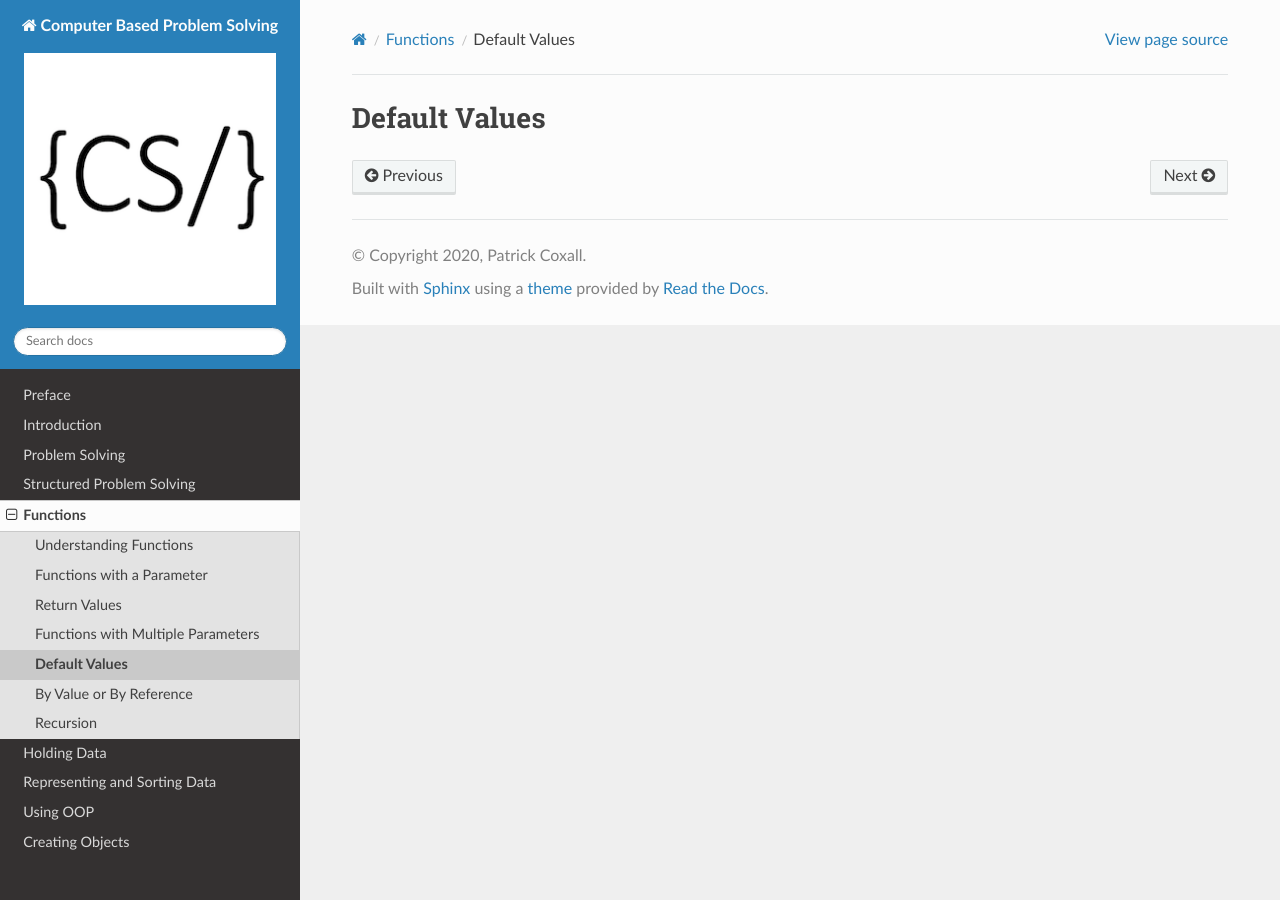
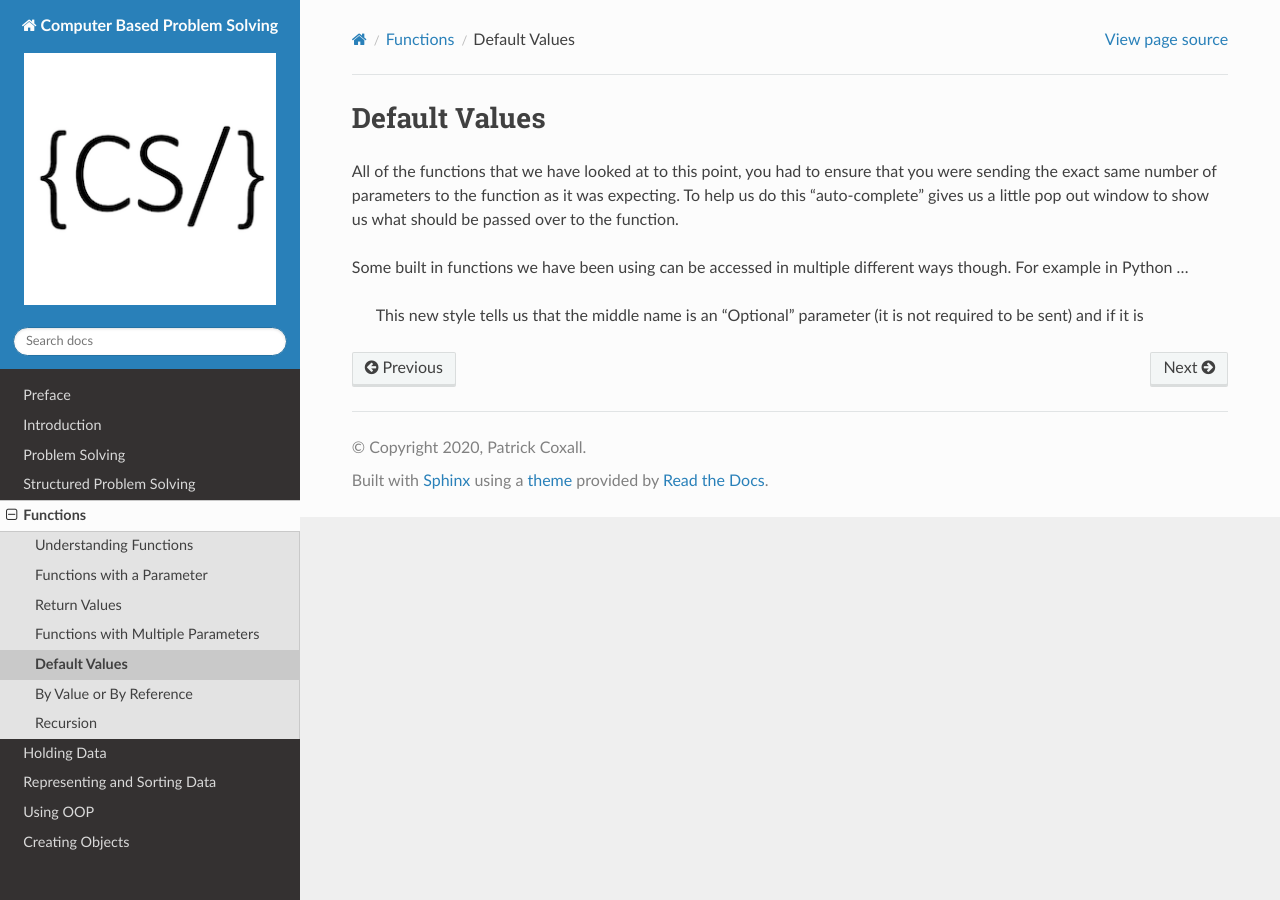
Before and after one commit to Mr-Coxall/Computer-Based-Problem-Solving, a Sphinx documentation site: the page built from docs/functions/default-values.rst, in a window 1280 px wide. Built offline with Sphinx 7.4.7 and the Read the Docs theme 2.0.0, drawn with Linux system fonts in a browser that asks for light colours; pages that are not in the unit, such as notebooks, are missing from menus.

Commit message:
Update default-values.rst

```diff
--- a/docs/functions/default-values.rst
+++ b/docs/functions/default-values.rst
@@ -2,3 +2,9 @@
 
 Default Values
 ==============
+
+All of the functions that we have looked at to this point, you had to ensure that you were sending the exact same number of parameters to the function as it was expecting. To help us do this "auto-complete" gives us a little pop out window to show us what should be passed over to the function.
+
+Some built in functions we have been using can be accessed in multiple different ways though. For example in Python ...
+
+  This new style tells us that the middle name is an “Optional” parameter (it is not required to be sent) and if it is
```
